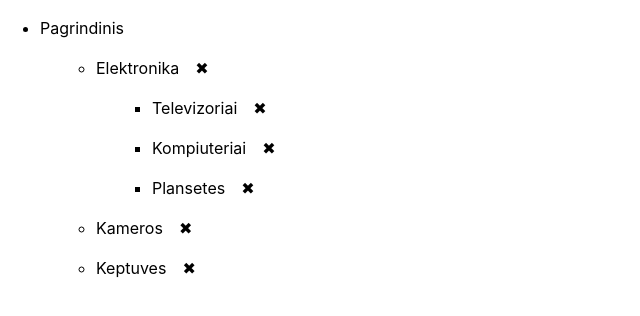
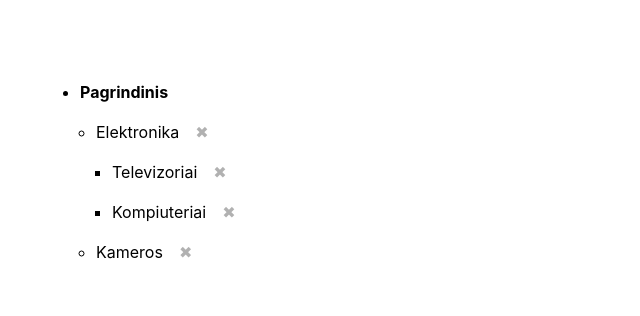
Before and after one commit to donatosoftwarehouse/categories-tree, a React (Vite) app: page / in a window 1280 px wide. Shown: the top 316 px of the page, without its empty margins (0-640 px from the left). Built offline with nearby package versions, Linux system fonts and the light colour scheme.

Commit message:
Categories tree progress commit

```diff
--- a/src/categories.json
+++ b/src/categories.json
@@ -35,17 +35,6 @@
           "children": [
 
           ]
-        },
-        {
-          "id": "6",
-          "parent": "2",
-          "name": "Plansetes",
-          "level": 2,
-          "left": 9,
-          "right": 10,
-          "children": [
-
-          ]
         }
       ]
     },
@@ -59,17 +48,6 @@
       "children": [
 
       ]
-    },
-    {
-      "id": "7",
-      "parent": "1",
-      "name": "Keptuves",
-      "level": 1,
-      "left": 9,
-      "right": 10,
-      "children": [
-
-      ]
     }
   ]
 }
--- a/src/index.css
+++ b/src/index.css
@@ -26,3 +26,8 @@ a:hover {
 body {
   margin: 0;
 }
+
+ul {
+  margin: 0;
+  padding: 0;
+}
--- a/src/modules/CategoryTree/CategoryTree.module.scss
+++ b/src/modules/CategoryTree/CategoryTree.module.scss
@@ -1,3 +1,8 @@
+.list {
+    width: fit-content;
+    margin: 5rem;
+}
+
 .list-item {
     margin: 1rem;
 
@@ -6,7 +11,12 @@
     }
 
     .remove-btn {
+        opacity: .3;
         margin-left: 1rem;
         cursor: pointer;
+
+        &:hover {
+            opacity: 1;
+        }
     }
 }
--- a/src/modules/CategoryTree/CategoryTree.tsx
+++ b/src/modules/CategoryTree/CategoryTree.tsx
@@ -1,5 +1,5 @@
 import { FC, useState } from 'react';
-import { manageListItem, findItemById } from './utils';
+import { findItemById, removeItem, dragItem } from './utils';
 import { itemProps } from './types';
 import styles from './CategoryTree.module.scss';
 
@@ -11,43 +11,36 @@ const CategoryTree: FC<Props> = ({ data }) => {
   const [tree, setTree] = useState<itemProps>(data);
   const [draggableItem, setDraggableItem] = useState<itemProps>();
 
-  function handleDragStart(event: React.DragEvent<HTMLUListElement>) {
+  const handleDragStart = (event: React.DragEvent<HTMLUListElement>) => {
     const targetItem = event.target as HTMLDivElement;
     const { id } = targetItem.dataset;
 
     if (id) {
-      const item = findItemById([tree], id);
+      const item = findItemById(tree.children, id);
       setDraggableItem(item);
     }
-  }
+  };
 
-  function handleDragOver(event: React.DragEvent<HTMLUListElement>) {
+  const handleDragOver = (event: React.DragEvent<HTMLUListElement>) => {
     event.preventDefault();
-  }
+  };
 
-  function handleDrop(event: React.DragEvent<HTMLUListElement>) {
+  const handleDrop = (event: React.DragEvent<HTMLUListElement>) => {
     event.preventDefault();
     const targetItem = event.target as HTMLDivElement;
     const { id, level, parent } = targetItem.dataset;
 
     if (draggableItem && id && level && parent) {
-      manageListItem({
-        action: 'drag',
-        arr: [tree],
-        draggableItem,
-        id,
-        level: Number(level),
-        parent
-      });
+      dragItem([tree], draggableItem, id, Number(level), parent);
       setTree({ ...tree });
     }
-  }
+  };
 
   const renderDeleteButton = (id: string) => (
     <span
       className={styles['remove-btn']}
       onClick={() => {
-        manageListItem({ action: 'remove', arr: tree.children, id });
+        removeItem(tree.children, id);
         setTree({ ...tree });
       }}
     >
@@ -80,9 +73,13 @@ const CategoryTree: FC<Props> = ({ data }) => {
     ));
 
   return (
-    <ul onDragOver={handleDragOver} onDrop={handleDrop}>
+    <ul
+      onDragOver={handleDragOver}
+      onDrop={handleDrop}
+      className={styles['list']}
+    >
       <li>
-        {tree.name}
+        <b>{tree.name}</b>
         {tree.children && !!tree.children.length && (
           <ul onDragStart={handleDragStart} onDrop={handleDrop}>
             {renderList(tree.children)}
--- a/src/modules/CategoryTree/utils.ts
+++ b/src/modules/CategoryTree/utils.ts
@@ -1,71 +1,53 @@
 import { itemProps } from './types';
 
-type manageListItemProps = {
-  action: string;
-  arr: itemProps[];
-  draggableItem?: itemProps;
-  id: string;
-  level?: number,
-  parent?: string;
+export function findItemById(items: itemProps[], id: string) {
+  let category;
+  const searchRecursively = (items: itemProps[], id: string) => {
+    for (let i = 0; i < items.length; i++) {
+      const item = items[i];
+      if (item.id === id) {
+        return (category = item);
+      } else if (item.children && item.children.length) {
+        searchRecursively(item.children, id);
+      }
+    }
+  };
+
+  searchRecursively(items, id);
+
+  return category;
 }
 
-export function manageListItem({
-  action,
-  arr,
-  draggableItem,
-  id,
-  level,
-  parent
-}: manageListItemProps) {
-  for (let i = 0; i < arr.length; i++) {
-    const obj = arr[i];
-    switch(action) {
-      case 'remove': {
-        if (obj.id === id) {
-          arr.splice(i, 1);
-        } else if (obj.children && obj.children.length) {
-          manageListItem({ action, arr: obj.children, id });
-        }
-      }
-      break;
-      case 'drag': {
-        if (level && draggableItem) {
-          if (obj.level === level - 1 && draggableItem.parent === obj.id) {
-            manageListItem({ action: 'remove', arr, id: draggableItem.id });
-            const index = obj.children.findIndex((item) => item.id === id);
-            obj.children.splice(index + 1, 0, draggableItem);
-            return;
-          } else if (obj.children && obj.children.length) {
-            manageListItem({
-              action,
-              arr: obj.children,
-              draggableItem,
-              id,
-              level,
-              parent
-            });
-          }
-        }
-      }
+export function removeItem(items: itemProps[], id: string) {
+  for (let i = 0; i < items.length; i++) {
+    const item = items[i];
+    const isIdMatched = item.id === id;
+
+    if (isIdMatched) {
+      return items.splice(i, 1);
+    } else if (item.children && item.children.length) {
+      removeItem(item.children, id);
     }
   }
 }
 
-export function findItemById(arr: itemProps[], id: string) {
-  let item;
+export function dragItem(
+  items: itemProps[],
+  draggableItem: itemProps,
+  id: string,
+  level: number,
+  parent: string
+) {
+  for (let i = 0; i < items.length; i++) {
+    const item = items[i];
 
-  const searchRecursively = (arr: itemProps[], id: string) => {
-    for (let i = 0; i < arr.length; i++) {
-      const obj = arr[i];
-      if (obj.id === id) {
-        item = obj;
-      } else if (obj.children && obj.children.length) {
-        searchRecursively(obj.children, id);
-      }
+    if (item.level === level - 1 && draggableItem.parent === item.id) {
+      removeItem(items, draggableItem.id);
+      const currentIndex = item.children.findIndex((item) => item.id === id);
+      const newIndex = currentIndex + 1;
+      return item.children.splice(newIndex, 0, draggableItem);
+    } else if (item.children && item.children.length) {
+      dragItem(item.children, draggableItem, id, level, parent);
     }
-  };
-
-  searchRecursively(arr, id);
-
-  return item;
+  }
 }
```
